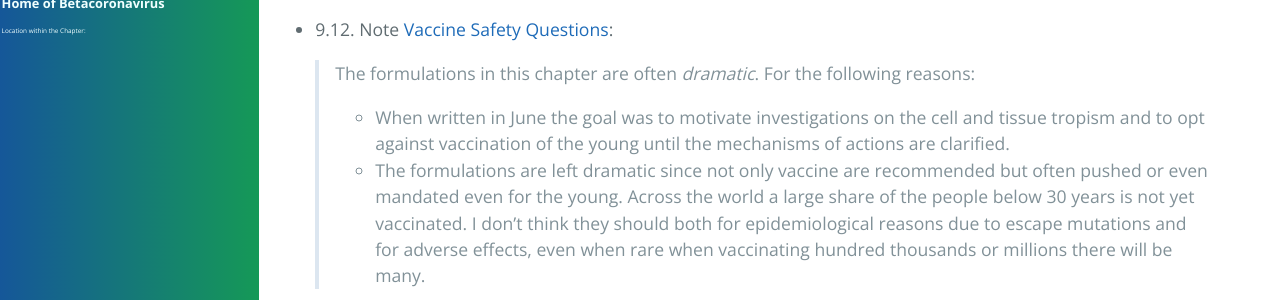
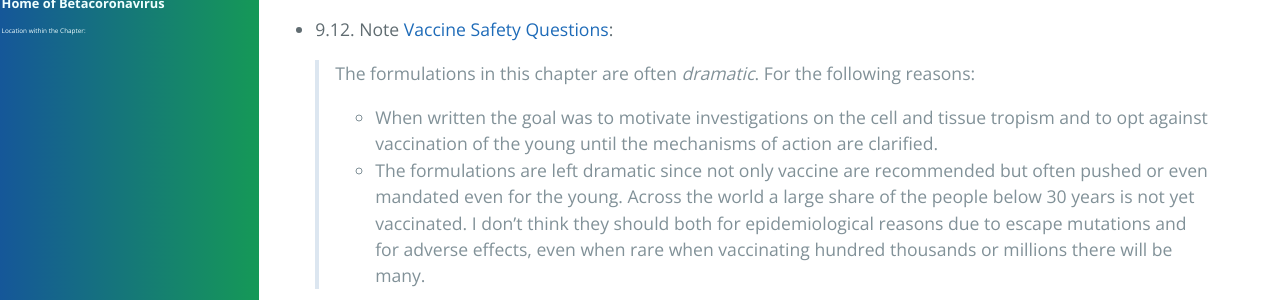
Before and after one commit to forestgrape/coronavirus, a Jekyll site: the page built from index.md, in a window 1280 px wide and 900 px high, scrolled down 2898 px. Shown: the part 155-455 px from the top of the window. Built offline with Jekyll 4.4.1, drawn with Linux system fonts in a browser that asks for light colours; our own code applies the rules of GitHub Pages for plain Markdown files.

Commit message:
formulations

```diff
--- a/index.md
+++ b/index.md
@@ -85,7 +85,7 @@ There is also a rather subjective page in German with some comments on the Coron
 
 - 9.12. Note [Vaccine Safety Questions](10_vaccines/vaccine_safety.md):
   > The formulations in this chapter are often *dramatic*. For the following reasons:
-  > * When written in June the goal was to motivate investigations on the cell and tissue tropism and to opt against vaccination of the young until the mechanisms of actions are clarified.
+  > * When written the goal was to motivate investigations on the cell and tissue tropism and to opt against vaccination of the young until the mechanisms of action are clarified.
   > * The formulations are left dramatic since not only vaccine are recommended but often pushed or even mandated even for the young. Across the world a large share of the people below 30 years is not yet vaccinated. I don't think they should both for epidemiological reasons due to escape mutations and for adverse effects, even when rare when vaccinating hundred thousands or millions there will be many.
 
   > It is to keep in mind that many mentioned effects are very unlikely, possibly 1 in 1000 or 10000 serious, so more than 99.9% are mostly safe. Possible adverse effects often are random and depend for example on how accurately the vaccine is administrated to the deltoid muscle and whether draining lymph or blood vessels are hit. Also one needs to keep in mind that many viruses such as flaviviruses also have an unfavorable tissue kinetics (usually called tropism in the case of viruses). So the body needs to have mechanisms in place to handle unfavorable kinetics.
```
